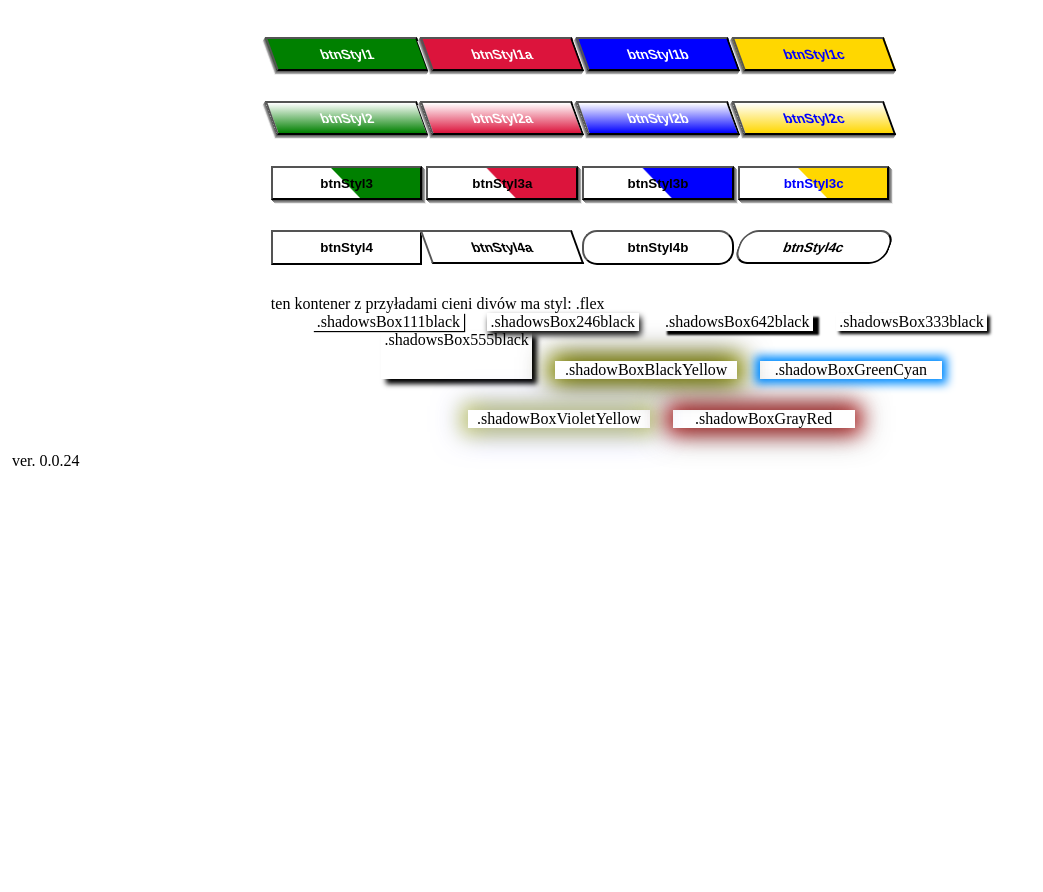
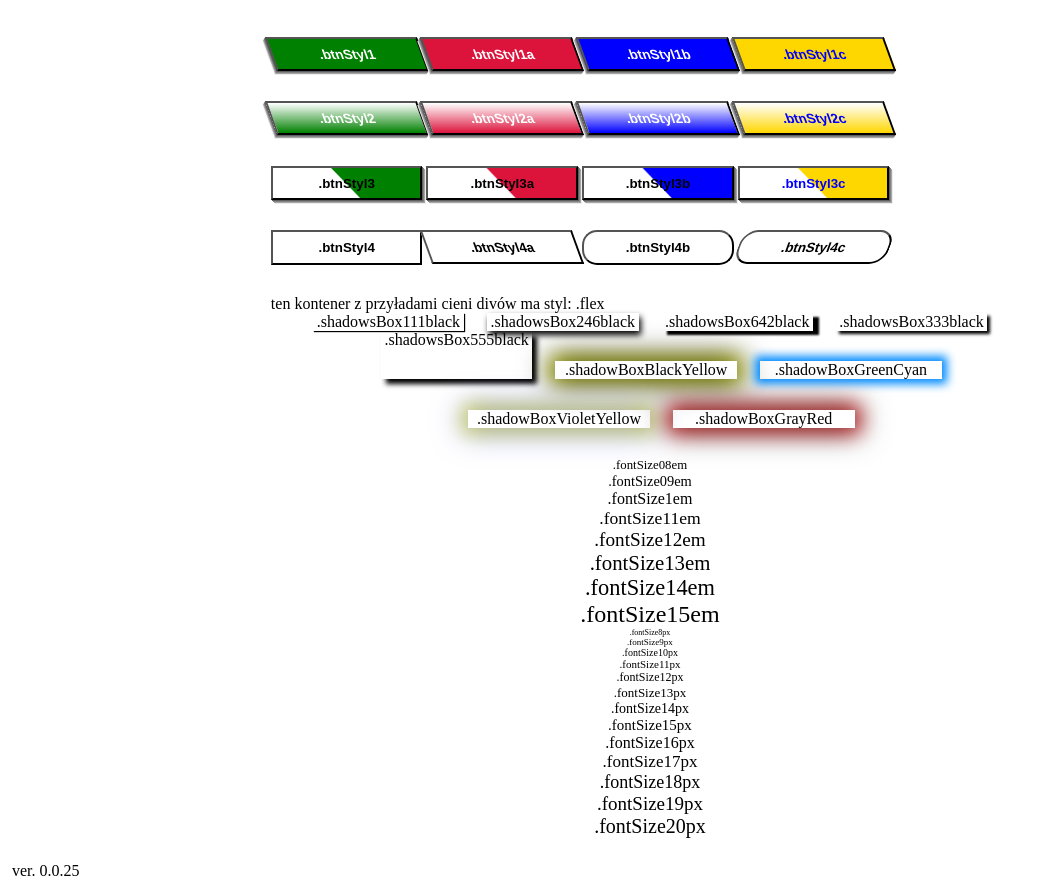
Before and after one commit to SzymekCendecki/scss_css-library, a plain HTML site: page index.html in a window 1280 px wide. Shown: the whole page, without its empty margins (0-1043 px from the left). Before the commit the page ends 800 px from the top, so only its background shows below. Drawn offline with Linux system fonts and the light colour scheme.

Commit message:
add new styles for font-size

```diff
--- a/history.txt
+++ b/history.txt
@@ -63,3 +63,7 @@ Poprawiono wyświetlanie przykładowych divów na stronie.
 5 października 2018 - wersja 0.0.24
 Dodano nowe style dla shadow-box, w shadows.scss.
 	Poprawiono styl flex - dodano flex-wrap: wrap.
+
+6 października 2018 - wersja 0.0.25
+Dodano dwa nowe style do fontSize.scss - .fontSize14em i .fontSize15em
+	Doadano 13 styli do fontSize.scss - .fontSize8px, .fontSize9px, .fontSize10px, .fontSize11px, .fontSize12px, .fontSize13px, .fontSize14px, .fontSize15px, .fontSize16px, .fontSize17px, .fontSize18px, .fontSize19px, .fontSize20px.
--- a/index.html
+++ b/index.html
@@ -38,32 +38,32 @@
 
 		<!-- pokaz pierwszego stylu dla przycisków -->
 		<div>
-			<button class="btnStyl1">btnStyl1</button>
-			<button class="btnStyl1a">btnStyl1a</button>
-			<button class="btnStyl1b">btnStyl1b</button>
-			<button class="btnStyl1c">btnStyl1c</button>
+			<button class="btnStyl1">.btnStyl1</button>
+			<button class="btnStyl1a">.btnStyl1a</button>
+			<button class="btnStyl1b">.btnStyl1b</button>
+			<button class="btnStyl1c">.btnStyl1c</button>
 		</div>
 
 		<!-- pokaz drugiego stylu dla przycisków -->
 		<div class="margins4000p">
-			<button class="btnStyl2">btnStyl2</button>
-			<button class="btnStyl2a">btnStyl2a</button>
-			<button class="btnStyl2b">btnStyl2b</button>
-			<button class="btnStyl2c">btnStyl2c</button>
+			<button class="btnStyl2">.btnStyl2</button>
+			<button class="btnStyl2a">.btnStyl2a</button>
+			<button class="btnStyl2b">.btnStyl2b</button>
+			<button class="btnStyl2c">.btnStyl2c</button>
 		</div>
 
 		<div class="margins4000p">
-			<button class="btnStyl3">btnStyl3</button>
-			<button class="btnStyl3a">btnStyl3a</button>
-			<button class="btnStyl3b">btnStyl3b</button>
-			<button class="btnStyl3c">btnStyl3c</button>
+			<button class="btnStyl3">.btnStyl3</button>
+			<button class="btnStyl3a">.btnStyl3a</button>
+			<button class="btnStyl3b">.btnStyl3b</button>
+			<button class="btnStyl3c">.btnStyl3c</button>
 		</div>
 
 		<div class="margins4000p">
-			<button class="btnStyl4">btnStyl4</button>
-			<button class="btnStyl4a">btnStyl4a</button>
-			<button class="btnStyl4b">btnStyl4b</button>
-			<button class="btnStyl4c">btnStyl4c</button>
+			<button class="btnStyl4">.btnStyl4</button>
+			<button class="btnStyl4a">.btnStyl4a</button>
+			<button class="btnStyl4b">.btnStyl4b</button>
+			<button class="btnStyl4c">.btnStyl4c</button>
 		</div>
 
 		<p class='margins4000p'>ten kontener z przyładami cieni divów ma styl: .flex</p>
@@ -80,6 +80,31 @@
 			<div class="width24p margins4000p margins0003p shadowBoxVioletYellow">.shadowBoxVioletYellow</div>
 			<div class="width24p margins4000p margins0003p shadowBoxGrayRed">.shadowBoxGrayRed</div>
 		</div>
+
+		<div class="margins4000p centerText">
+			<p class="fontSize08em">.fontSize08em</p>
+			<p class="fontSize09em">.fontSize09em</p>
+			<p class="fontSize1em">.fontSize1em</p>
+			<p class="fontSize11em">.fontSize11em</p>
+			<p class="fontSize12em">.fontSize12em</p>
+			<p class="fontSize13em">.fontSize13em</p>
+			<p class="fontSize14em">.fontSize14em</p>
+			<p class="fontSize15em">.fontSize15em</p>
+
+			<p class="fontSize8px">.fontSize8px</p>
+			<p class="fontSize9px">.fontSize9px</p>
+			<p class="fontSize10px">.fontSize10px</p>
+			<p class="fontSize11px">.fontSize11px</p>
+			<p class="fontSize12px">.fontSize12px</p>
+			<p class="fontSize13px">.fontSize13px</p>
+			<p class="fontSize14px">.fontSize14px</p>
+			<p class="fontSize15px">.fontSize15px</p>
+			<p class="fontSize16px">.fontSize16px</p>
+			<p class="fontSize17px">.fontSize17px</p>
+			<p class="fontSize18px">.fontSize18px</p>
+			<p class="fontSize19px">.fontSize19px</p>
+			<p class="fontSize20px">.fontSize20px</p>
+		</div>
 	</div>
 	<!-- koniec części głównej-->
 
@@ -90,7 +115,7 @@
 
 <!-- początek stopki-->
 	<footer class="col-12">
-		<div id="version">ver. 0.0.24</div>
+		<div id="version">ver. 0.0.25</div>
 	</footer>
 <!-- koniec stopki -->
 
--- a/scss/fontSize.scss
+++ b/scss/fontSize.scss
@@ -5,3 +5,20 @@
 .fontSize11em{ font-size: 1.1em; }
 .fontSize12em{ font-size: 1.2em; }
 .fontSize13em{ font-size: 1.3em; }
+.fontSize14em{ font-size: 1.4em; }
+.fontSize15em{ font-size: 1.5em; }
+
+// font size w pikselach
+.fontSize8px{ font-size: 8px }
+.fontSize9px{ font-size: 9px; }
+.fontSize10px{ font-size: 10px; }
+.fontSize11px{ font-size: 11px; }
+.fontSize12px{ font-size: 12px; }
+.fontSize13px{ font-size: 13px; }
+.fontSize14px{ font-size: 14px; }
+.fontSize15px{ font-size: 15px; }
+.fontSize16px{ font-size: 16px; }
+.fontSize17px{ font-size: 17px; }
+.fontSize18px{ font-size: 18px; }
+.fontSize19px{ font-size: 19px; }
+.fontSize20px{ font-size: 20px; }
```
Also changed, not shown: documentation.txt (+7 -0 lines), README.md, css/main.css, 1 other file.
